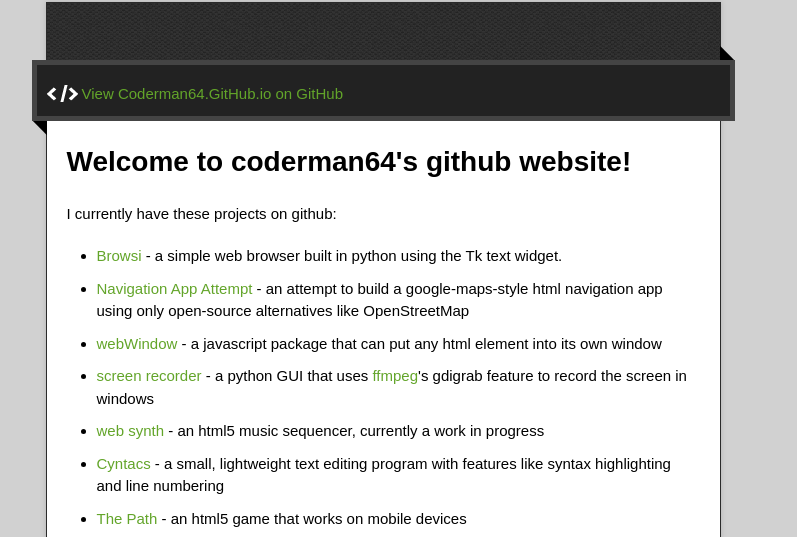
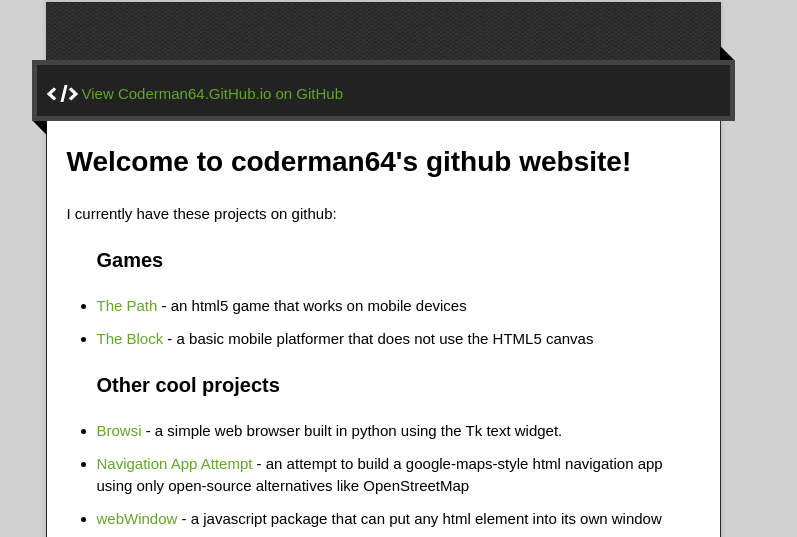
Before and after one commit to coderman64/coderman64.github.io, a plain HTML site: page index.html in a window 1280 px wide. Shown: the part 128-665 px from the top of the page, without its empty margins (257-1054 px from the left). Drawn offline with nearby package versions, Linux system fonts and the light colour scheme.

Commit message:
Add games section, TheBlock link

```diff
--- a/index.html
+++ b/index.html
@@ -40,13 +40,16 @@
 <p>I currently have these projects on github:</p>
 
 <ul>
+  <h3>Games</h3>
+  <li><a href="http://coderman64.github.io/ThePath/">The Path</a> - an html5 game that works on mobile devices</li>
+  <li><a href="http://coderman64.github.io/TheBlock/">The Block</a> - a basic mobile platformer that does not use the HTML5 canvas</li>
+  <h3>Other cool projects</h3>
 <li><a href="http://coderman64.github.io/browsi/">Browsi</a> - a simple web browser built in python using the Tk text widget. </li>
 <li><a href="http://coderman64.github.io/HTML-navigation-app">Navigation App Attempt</a> - an attempt to build a google-maps-style html navigation app using only open-source alternatives like OpenStreetMap</li>
 <li><a href="http://coderman64.github.io/webWindow/">webWindow</a> - a javascript package that can put any html element into its own window</li>
 <li><a href="http://coderman64.github.io/screen-recorder/">screen recorder</a> - a python GUI that uses <a href="http://ffmpeg.org/">ffmpeg</a>'s gdigrab feature to record the screen in windows</li>
 <li><a href="http://coderman64.github.io/web-synth/">web synth</a> - an html5 music sequencer, currently a work in progress</li>
 <li><a href="http://coderman64.github.io/Cyntacs">Cyntacs</a> - a small, lightweight text editing program with features like syntax highlighting and line numbering</li>
-<li><a href="http://coderman64.github.io/ThePath/">The Path</a> - an html5 game that works on mobile devices</li>
 </ul>
         </article>
       </div>
```
